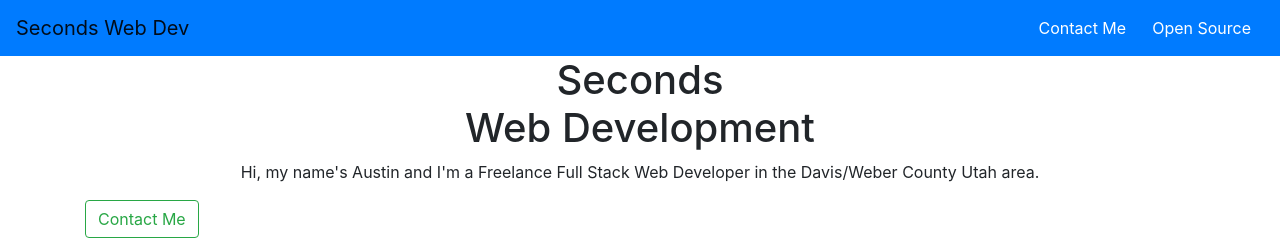
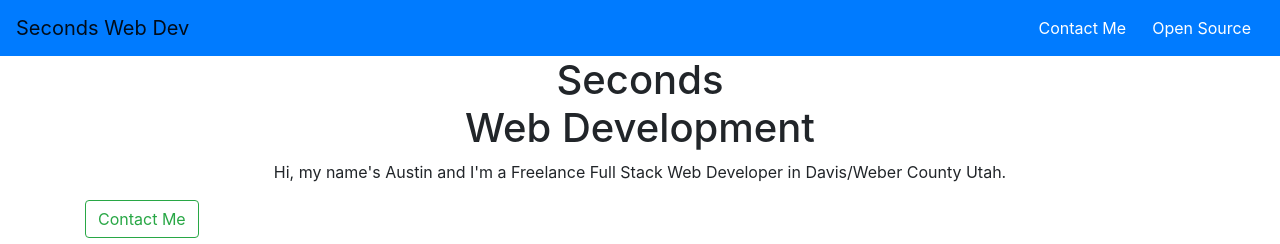
Before and after one commit to austinwilcox/SecondsWebDevelopmentSite, a Nuxt app: page / in a window 1280 px wide. Shown: the top 244 px of the page. Built offline with nearby package versions, Linux system fonts and the light colour scheme.

Commit message:
Fixed the title text just a little bit that explains a small piece about me.

```diff
--- a/pages/index.vue
+++ b/pages/index.vue
@@ -3,7 +3,7 @@
     <h1 class="text-center">
       Seconds <br /> Web Development
     </h1>
-    <p class="text-center">Hi, my name's Austin and I'm a Freelance Full Stack Web Developer in the Davis/Weber County Utah area.</p>
+    <p class="text-center">Hi, my name's Austin and I'm a Freelance Full Stack Web Developer in Davis/Weber County Utah.</p>
     <b-button variant="outline-success">Contact Me</b-button>
     <h1 class="text-center">
       Job Experience
```
